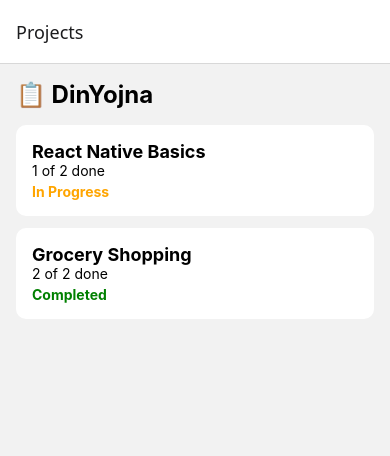
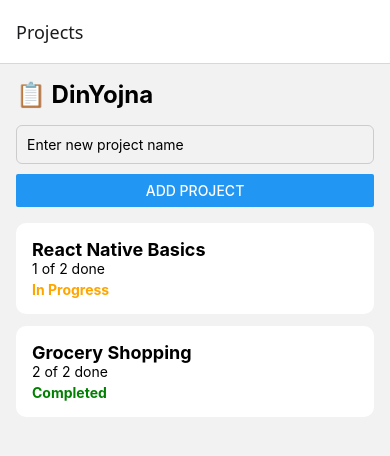
Before and after one commit to tusharharyana/din-yojna, a React Native app: screen /Projects in a window 390 px wide. Shown: the top 456 px of the page. Built offline with nearby package versions, Linux system fonts and the light colour scheme.

Commit message:
Add new project UI and functionality added

```diff
--- a/screens/ProjectsScreen.js
+++ b/screens/ProjectsScreen.js
@@ -5,9 +5,11 @@ import {
   FlatList,
   TouchableOpacity,
   StyleSheet,
+  TextInput,
+  Button,
 } from "react-native";
 import { useEffect } from "react";
-import { saveProjects, loadProjects } from "../utils/Storage";
+import { saveProjects, loadProjects } from "../utils/storage";
 
 const initialProjects = [
   {
@@ -30,6 +32,7 @@ const initialProjects = [
 
 const ProjectsScreen = ({ navigation }) => {
   const [projects, setProjects] = useState([]);
+  const [newProjectTitle, setNewProjectTitle] = useState("");
 
   useEffect(() => {
     const fetchProjects = async () => {
@@ -88,13 +91,36 @@ const ProjectsScreen = ({ navigation }) => {
     );
   };
 
+  const addProject = () => {
+    if (!newProjectTitle.trim()) return;
+
+    const newProject = {
+      id: Date.now().toString(),
+      title: newProjectTitle.trim(),
+      tasks: [],
+    };
+
+    setProjects([newProject, ...projects]);
+    setNewProjectTitle("");
+  };
+
   return (
     <View style={styles.container}>
       <Text style={styles.header}>📋 DinYojna</Text>
+
+      <TextInput
+        style={styles.input}
+        placeholder="Enter new project name"
+        value={newProjectTitle}
+        onChangeText={setNewProjectTitle}
+      />
+      <Button title="Add Project" onPress={addProject} />
+
       <FlatList
         data={projects}
         keyExtractor={(item) => item.id}
         renderItem={renderProject}
+        style={{ marginTop: 16 }}
       />
     </View>
   );
@@ -131,6 +157,13 @@ const styles = StyleSheet.create({
   orange: {
     color: "orange",
   },
+  input: {
+    borderWidth: 1,
+    borderColor: "#ccc",
+    borderRadius: 6,
+    padding: 10,
+    marginBottom: 10,
+  },
 });
 
 export default ProjectsScreen;
```
